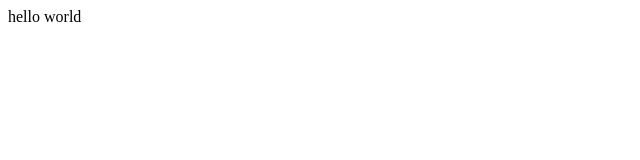
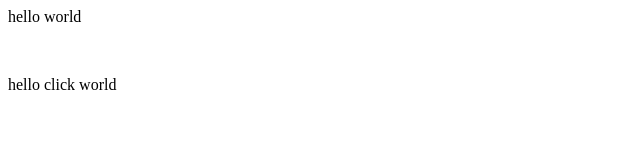
Before and after one commit to decmoyb/clickworldyaya.github.io, a plain HTML site: page index.html in a window 1280 px wide. Shown: the whole page, without its empty margins (0-640 px from the left). Drawn offline with Linux system fonts and the light colour scheme.

Commit message:
Update index.html

```diff
--- a/index.html
+++ b/index.html
@@ -1,5 +1,7 @@
 <html>
 <body>
 <p>hello world</p>
+<br>
+<p>hello click world</p>
 </body>
 </html>
```
